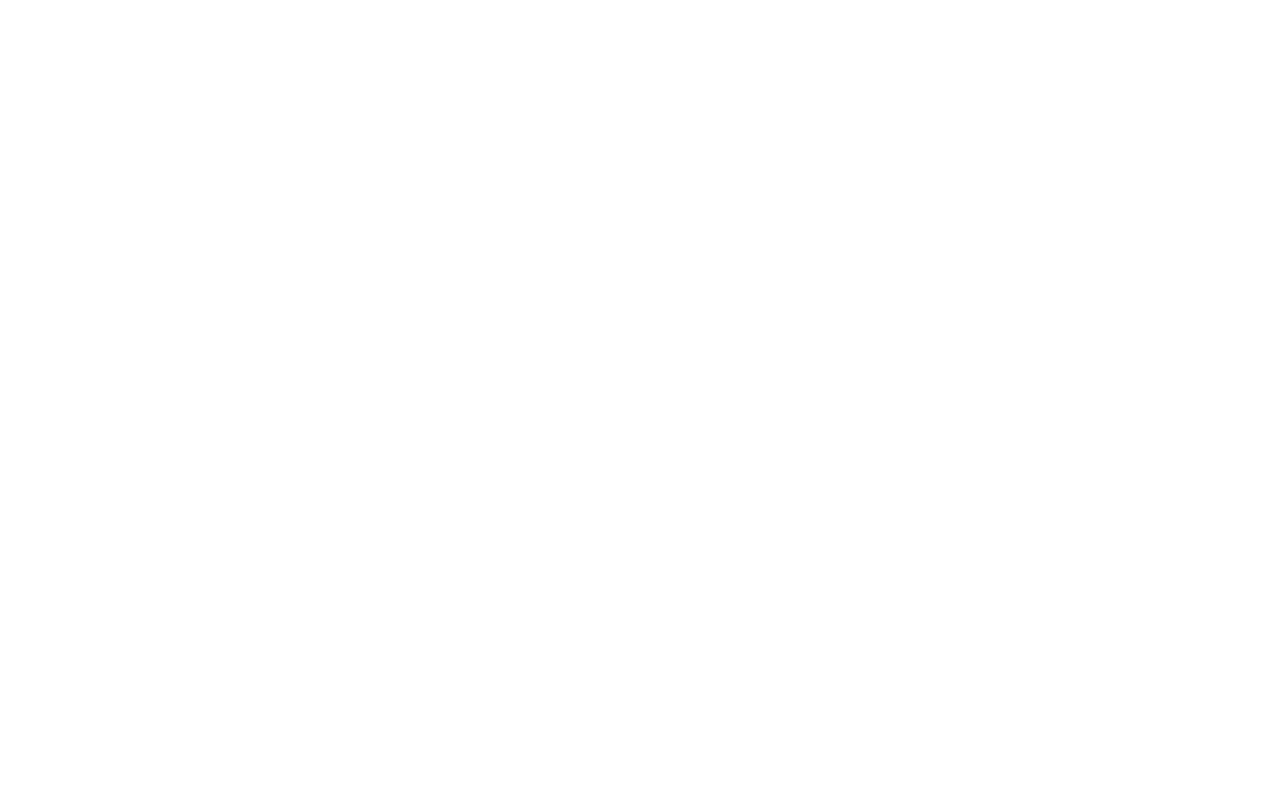
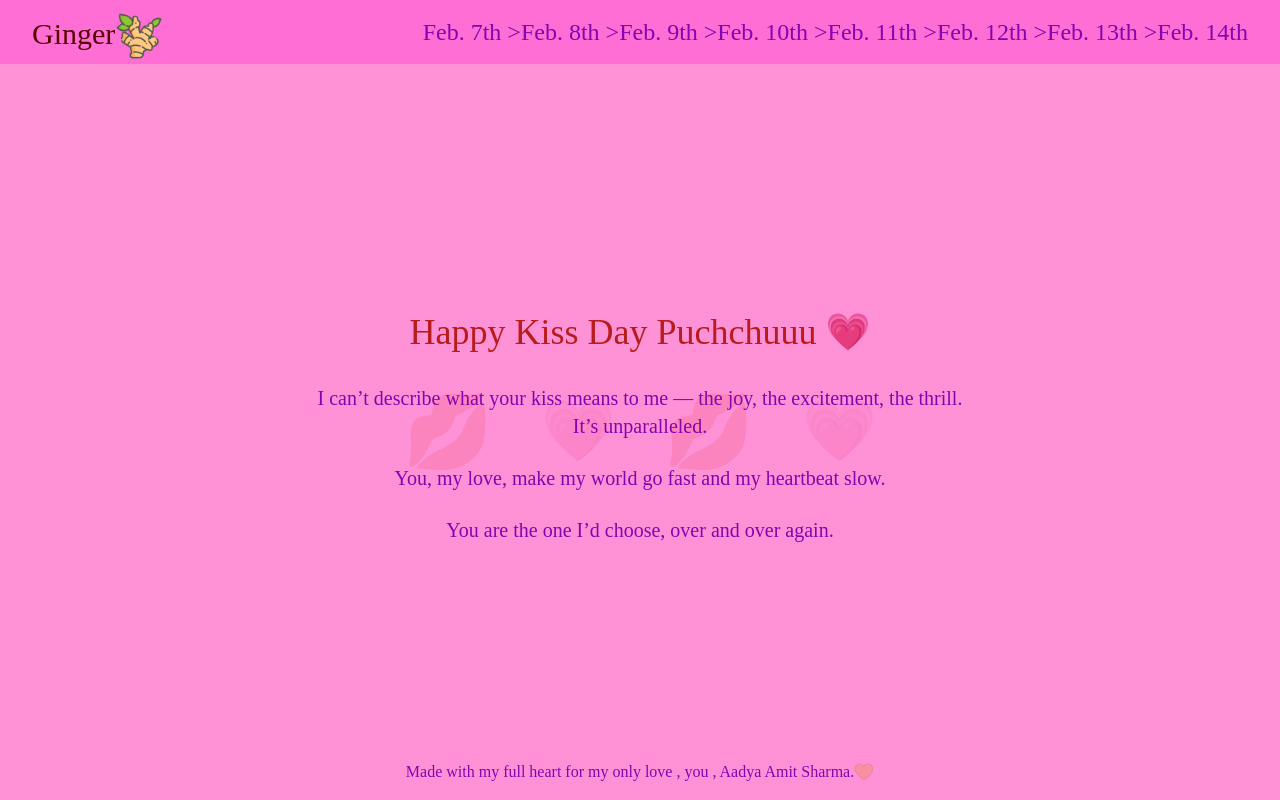
Before and after one commit to Superman-pixel-max/ginger, a React (Create React App) app: page /kiss in a window 1280 px wide. Before the commit this address had no page. Built offline with nearby package versions, Linux system fonts and the light colour scheme; a web font is replaced by a local one.

Commit message:
kiss day

```diff
--- a/src/App.js
+++ b/src/App.js
@@ -7,6 +7,7 @@
 import Promise from "./components/promise/promise";
 import Teddy from "./components/teddy/teddy";
 import Hug from "./components/hug/hug";
+import Kiss from "./components/kiss/kiss";
 import { BrowserRouter, Routes, Route } from "react-router-dom";
 import Lay from "./lay";
 
@@ -24,6 +25,7 @@
             <Route path="/teddy" element={<Teddy />} />
             <Route path="/promise" element={<Promise />} />
             <Route path="/hug" element={<Hug />} />
+            <Route path="/kiss" element={<Kiss />} />
 
             {/* <Route path="/prof" element={<Prof />} />
             <Route path="*" element={<NoPage />} /> */}
--- /dev/null
+++ b/src/components/kiss/kiss.jsx
@@ -0,0 +1,38 @@
+const Kiss = () => {
+    return (
+        <div className="h-[91vh] flex flex-col items-center justify-center
+         from-primary via-secondary to-pink-400
+        text-accent px-6 text-center relative overflow-hidden">
+
+            <div className="absolute inset-0 opacity-20 pointer-events-none flex flex-wrap items-center justify-center gap-12">
+                <span className="text-7xl animate-pulse">💋</span>
+                <span className="text-6xl animate-pulse">💗</span>
+                <span className="text-7xl animate-pulse">💋</span>
+                <span className="text-6xl animate-pulse">💗</span>
+            </div>
+
+            <h3 className="relative twinkle text-3xl md:text-4xl font-bold text-red-700 mb-8">
+                Happy Kiss Day Puchchuuu 💗
+            </h3>
+
+            <p className="relative twinkle max-w-2xl text-lg md:text-xl leading-relaxed mb-6">
+                I can’t describe what your kiss means to me —
+                the joy, the excitement, the thrill.
+                It’s unparalleled.
+            </p>
+
+            <p className="relative twinkle max-w-2xl text-lg md:text-xl leading-relaxed mb-6">
+                You, my love, make my world go fast
+                and my heartbeat slow.
+            </p>
+
+            <p className="relative twinkle max-w-2xl text-lg md:text-xl leading-relaxed">
+                You are the one I’d choose,
+                over and over again.
+            </p>
+
+        </div>
+    );
+};
+
+export default Kiss;
--- a/src/components/navbar.jsx
+++ b/src/components/navbar.jsx
@@ -52,7 +52,7 @@
                    transition duration-300 twinkle">
     HUG DAY
   </span></Link>
-                        <Link to='#' className='hover:text-tertiary group'><li>Feb. 13th {'>'}</li><span className="absolute left-1/2 -translate-x-1/2 mt-2
+                        <Link to='/kiss' className='hover:text-tertiary group'><li>Feb. 13th {'>'}</li><span className="absolute left-1/2 -translate-x-1/2 mt-2
                    bg-primary border-2 border-background text-tertiary font-bold text-sm px-2 py-1 rounded
                    opacity-0 group-hover:opacity-100
                    transition duration-300 twinkle">
```
